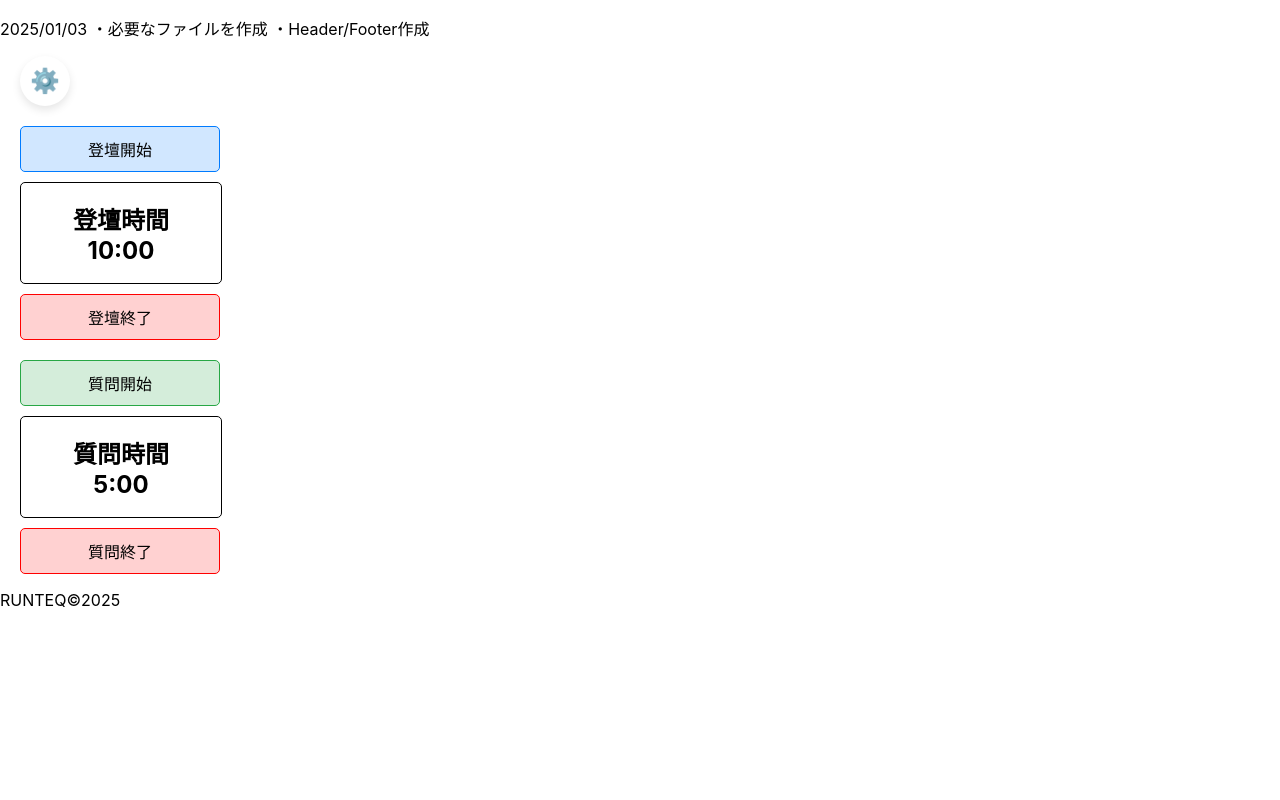
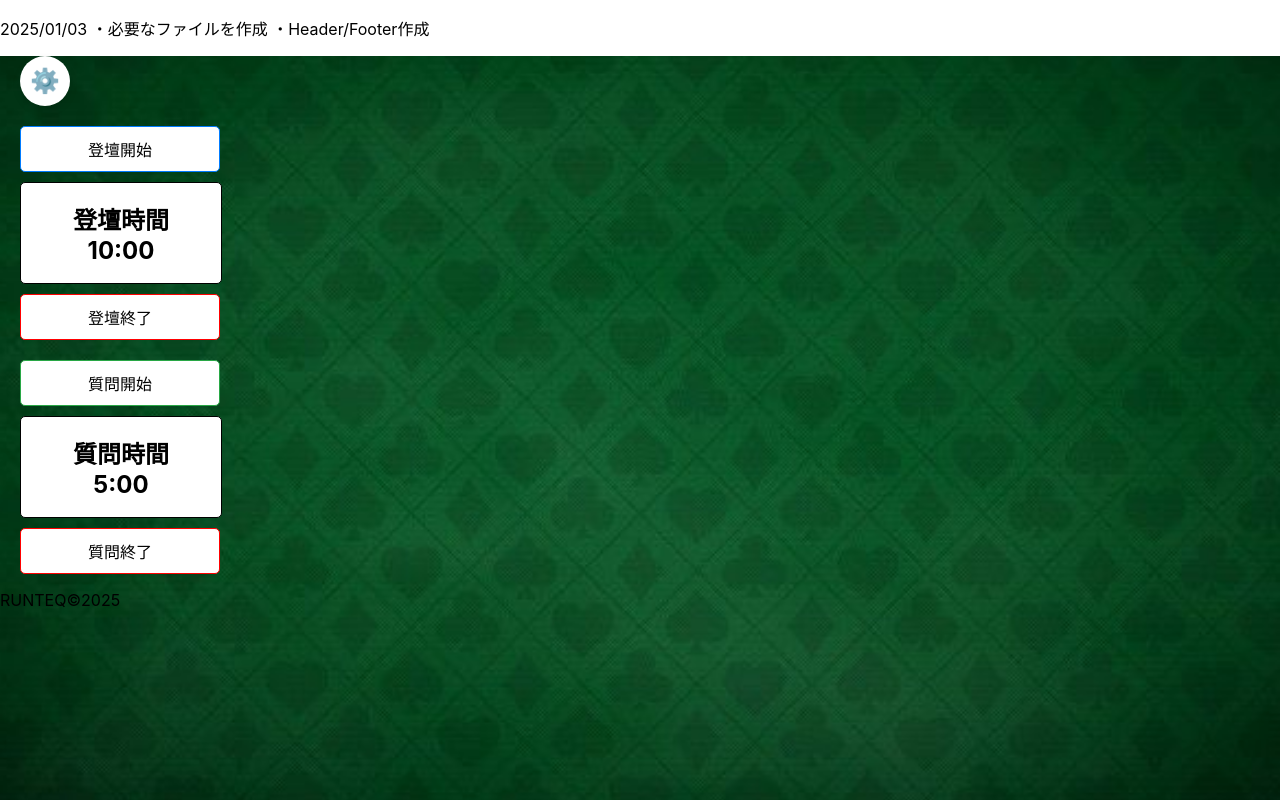
Before and after one commit to RUNTEQ-Isamin-Michi-Sakupi/lets-shuffle, a React (Create React App) app in the folder src/: page / in a window 1280 px wide. Built offline with nearby package versions, Linux system fonts and the light colour scheme.

Commit message:
背景画像を設定してみた（配色の参考用）

```diff
--- a/src/src/03_views/components/atoms/InputTime.jsx
+++ b/src/src/03_views/components/atoms/InputTime.jsx
@@ -43,22 +43,35 @@
         return '/sounds/bell1.mp3';
     };
 
+    const buttonStyle = {
+        padding: '10px 20px', // 余白
+        fontSize: '16px', // フォントサイズ
+        width: '200px', // 幅
+        textAlign: 'center', // 文字揃え
+        borderRadius: '5px', // 角丸
+        cursor: 'pointer', // マウスカーソルで指を表示
+        transition: 'transform 0.2s', // 変形のトランジション
+    };
+
+    const handleMouseDown = (e) => {
+        e.target.style.transform = 'scale(0.95)'; // クリック時の縮小
+    };
+
+    const handleMouseUp = (e) => {
+        e.target.style.transform = 'scale(1)'; // クリック解除時の元のサイズに戻す
+    };
+
     return (
         <div style={{ display: 'flex', flexDirection: 'column', alignItems: 'flex-start', gap: '20px' }}>
             {/* 登壇時間セクション */}
             <div style={{ display: 'flex', flexDirection: 'column', alignItems: 'flex-start', gap: '10px', marginLeft: '20px' }}>
                 <button
                     onClick={() => presentationTimer.setIsCounting(true)}
-                    style={{
-                        backgroundColor: '#d1e7ff', // 背景色
-                        border: '1px solid #007bff', // 枠線
-                        borderRadius: '5px', // 角丸
-                        padding: '10px 20px', // 余白
-                        fontSize: '16px', // フォントサイズ
-                        width: '200px', // 幅
-                        textAlign: 'center', // 文字揃え
-                        cursor: 'pointer', // マウスカーソルで指を表示
-                    }}
+                    style={{ ...buttonStyle, backgroundColor: '#fff', border: '1px solid #007bff' }}
+                    onMouseDown={handleMouseDown}
+                    onMouseUp={handleMouseUp}
+                    onMouseEnter={(e) => e.target.style.backgroundColor = '#d1e7ff'}
+                    onMouseLeave={(e) => e.target.style.backgroundColor = '#fff'}
                 >
                     登壇開始
                 </button>
@@ -85,16 +98,12 @@
                 </div>
                 <button
                     onClick={() => presentationTimer.resetTime(presentationTime)} // タイマーをリセット
-                    style={{
-                        backgroundColor: '#ffd1d1', // 背景色
-                        border: '1px solid #ff0000', // 枠線
-                        borderRadius: '5px', // 角丸
-                        padding: '10px 20px', // 余白
-                        fontSize: '16px', // フォントサイズ
-                        width: '200px', // 幅
-                        textAlign: 'center', // 文字揃え
-                        cursor: 'pointer', // マウスカーソルで指を表示
-                    }}
+                    style={{ ...buttonStyle, backgroundColor: '#fff', border: '1px solid #ff0000' }}
+                                onMouseDown={handleMouseDown}
+                                onMouseUp={handleMouseUp}
+                                onMouseEnter={(e) => e.target.style.backgroundColor = '#ffd1d1'}
+                                onMouseLeave={(e) => e.target.style.backgroundColor = '#fff'}
+
                 >
                     登壇終了
                 </button>
@@ -104,16 +113,12 @@
             <div style={{ display: 'flex', flexDirection: 'column', alignItems: 'flex-start', gap: '10px', marginLeft: '20px' }}>
                 <button
                     onClick={() => questionTimer.setIsCounting(true)} // カウントダウンを開始
-                    style={{
-                        backgroundColor: '#d4edda', // 背景色
-                        border: '1px solid #28a745', // 枠線
-                        borderRadius: '5px', // 角丸
-                        padding: '10px 20px', // 余白
-                        fontSize: '16px', // フォントサイズ
-                        width: '200px', // 幅
-                        textAlign: 'center', // 文字揃え
-                        cursor: 'pointer', // マウスカーソルで指を表示
-                    }}
+                    style={{ ...buttonStyle, backgroundColor: '#fff', border: '1px solid #28a745' }}
+                                onMouseDown={handleMouseDown}
+                                onMouseUp={handleMouseUp}
+                                onMouseEnter={(e) => e.target.style.backgroundColor = '#d4edda'}
+                                onMouseLeave={(e) => e.target.style.backgroundColor = '#fff'}
+
                 >
                     質問開始
                 </button>
@@ -140,16 +145,11 @@
                 </div>
                 <button
                     onClick={() => questionTimer.resetTime(questionTime)} // タイマーをリセット
-                    style={{
-                        backgroundColor: '#ffd1d1', // 背景色
-                        border: '1px solid #ff0000',  // 枠線
-                        borderRadius: '5px', // 角丸
-                        padding: '10px 20px', // 余白
-                        fontSize: '16px', // フォントサイズ
-                        width: '200px', // 幅
-                        textAlign: 'center', // 文字揃え
-                        cursor: 'pointer', // マウスカーソルで指を表示
-                    }}
+                    style={{ ...buttonStyle, backgroundColor: '#fff', border: '1px solid #ff0000' }}
+                                onMouseDown={handleMouseDown}
+                                onMouseUp={handleMouseUp}
+                                onMouseEnter={(e) => e.target.style.backgroundColor = '#ffd1d1'}
+                                onMouseLeave={(e) => e.target.style.backgroundColor = '#fff'}
                 >
                     質問終了
                 </button>
--- a/src/src/03_views/components/blocks/Body.jsx
+++ b/src/src/03_views/components/blocks/Body.jsx
@@ -0,0 +1,22 @@
+import React from 'react'; //背景画像用のテストコード
+
+const Body = () => {
+    const bodyStyle = {
+        backgroundImage: 'url(/backgroundtest.jpg)', // 背景画像のパス
+        backgroundSize: 'cover', // 画像をコンテナ全体にカバー
+        backgroundPosition: 'center', // 画像を中央に配置
+        backgroundRepeat: 'no-repeat', // 画像を繰り返さない
+        width: '100vw', // ビューポートの幅
+        height: '100vh', // ビューポートの高さ
+        position: 'fixed', // 固定位置
+        zIndex: '-1', // 背景を一番後ろに表示
+    };
+
+    return (
+        <div style={bodyStyle}>
+            {/* コンテンツをここに追加 */}
+        </div>
+    );
+};
+
+export default Body;
--- a/src/src/index.js
+++ b/src/src/index.js
@@ -6,11 +6,13 @@
 import Footer from './03_views/components/blocks/Footer';
 import SettingButton from './03_views/components/atoms/SettingButton'; // 設定画面を表示するコンポーネント みちが追加
 import reportWebVitals from './reportWebVitals';
+import Body from './03_views/components/blocks/Body';
 
 const root = ReactDOM.createRoot(document.getElementById('root'));
 root.render(
   <React.StrictMode>
     <Header />
+    <Body />
     <SettingButton /> {/* 設定画面を表示するボタン */}
     {/* ここに現在の発表者を追加する */}
     <Footer />
```
Also changed, not shown: src/public/backgroundtest.jpg (added).
